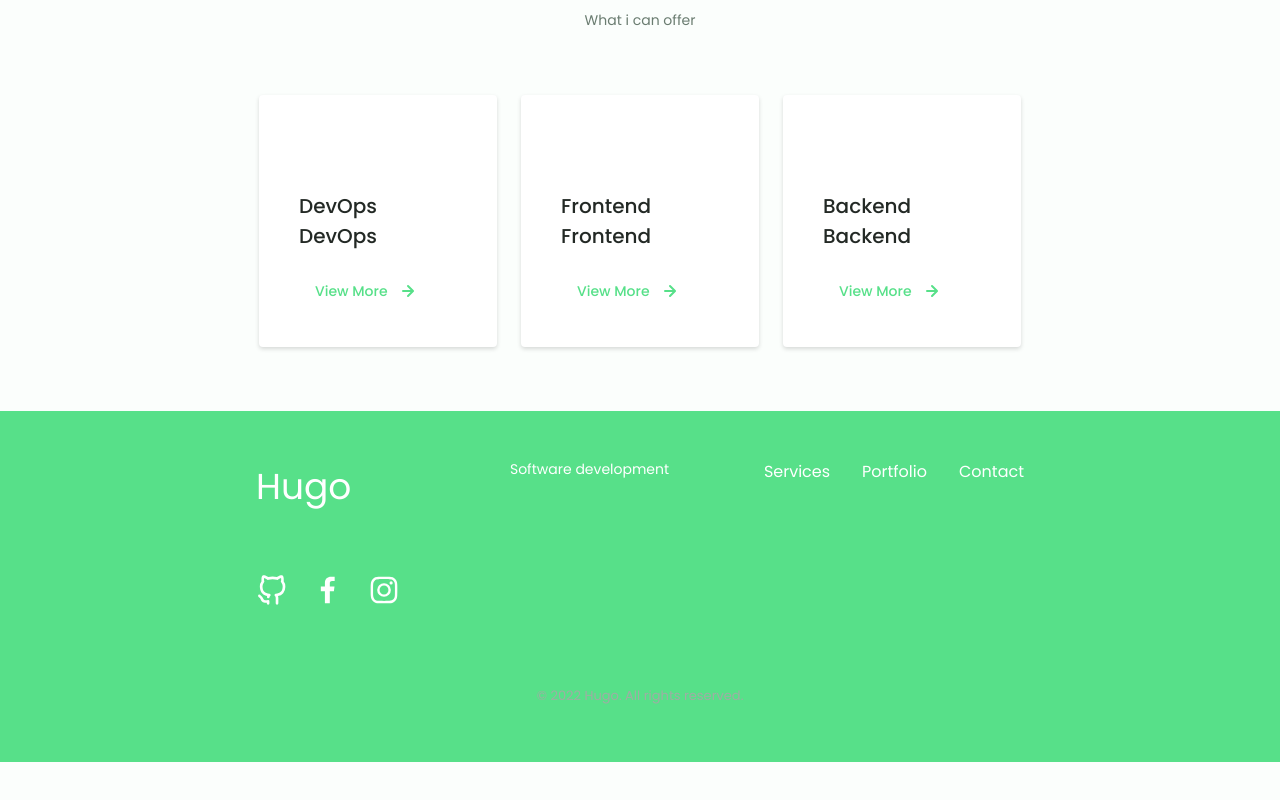
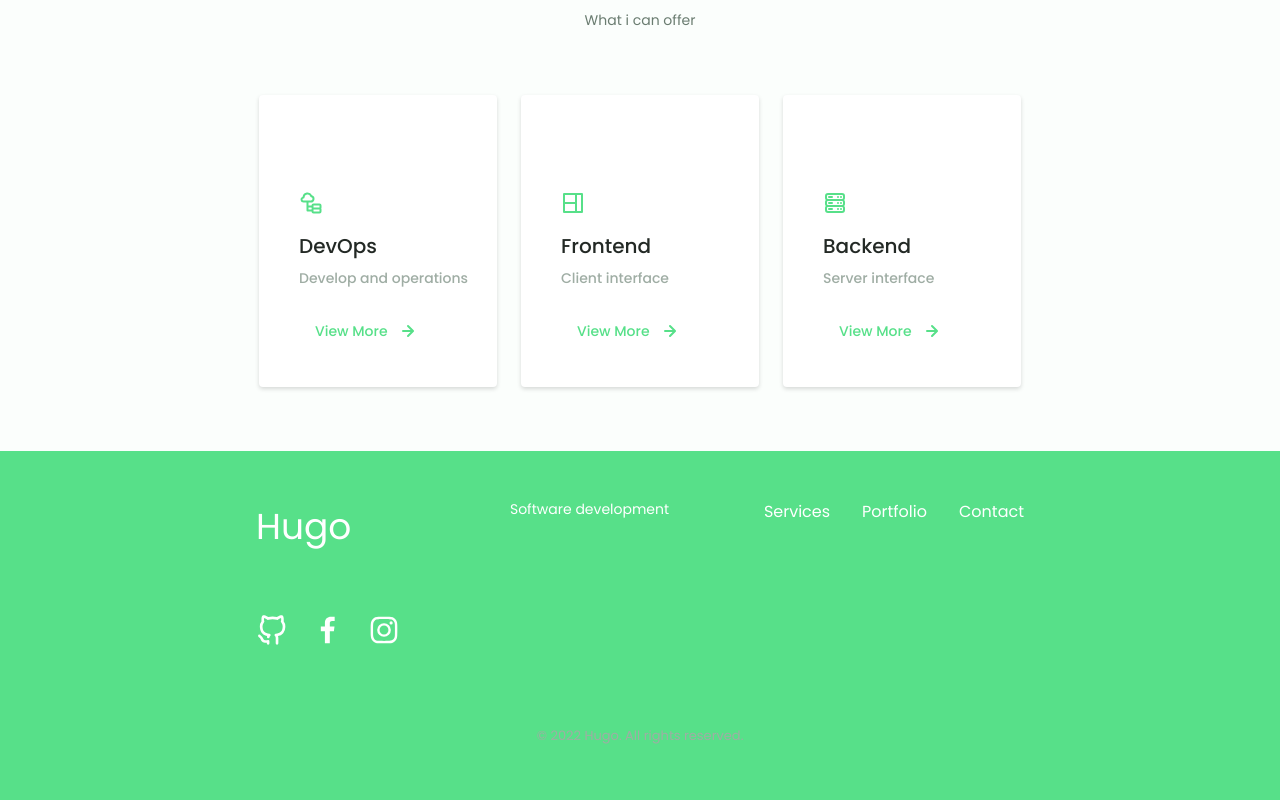
Before and after one commit to hmanzoni/hugoindevworld, a React (Create React App) app: page / in a window 1280 px wide. Shown: the part 2887-3687 px from the top of the page. Before the commit the page ends 3649 px from the top, so only its background shows below. Built offline with nearby package versions, Linux system fonts and the light colour scheme.

Commit message:
Services: fix and improve the code and text

```diff
--- a/src/assets/css/services.css
+++ b/src/assets/css/services.css
@@ -29,6 +29,11 @@
   font-size: var(--h3-font-size);
   margin-bottom: var(--mb-1);
   font-weight: var(--font-medium);
+}
+
+.services__subtitle {
+  font-size: var(--small-font-size);
+  color: var(--text-color-light);
 }
 
 .services__button {
--- a/src/components/Services.js
+++ b/src/components/Services.js
@@ -1,5 +1,4 @@
-import React, { useContext, useState } from 'react';
-import { UilArrowRight, UilTimes } from '@iconscout/react-unicons';
+import React, { useContext, useState, useEffect } from 'react';
 import '../assets/css/services.css';
 import customContext from '../context/customs/customsContext';
 import foundIcon from './functions/foundIcon';
@@ -12,29 +11,30 @@ const ServicesList = ({ text, checkCircle }) => (
   </li>
 );
 
-const ServicesContent = ({ cardInfo, clickerFn, checkCircle, textServicesContent }) => {
+const ServicesContent = ({ cardInfo, clickerFn, iconsObj, textServicesContent }) => {
+  const {checkCircle, arrowRight, timesIcon } = iconsObj;
   return (
     <div className="services__content">
-      <div>
+      <div onClick={() => clickerFn(cardInfo.code)}>
         {cardInfo.icon}
         <h3 className="services__title">
           {cardInfo.title}
           <br />
-          {cardInfo.subtitle}
+          <span className="services__subtitle">{cardInfo.subtitle}</span>
         </h3>
       </div>
       <span className="button button--flex button--small button--link services__button" onClick={() => clickerFn(cardInfo.code)}>
         {textServicesContent}
-        <UilArrowRight className="button__icon" />
+        {arrowRight}
       </span>
       <div className={`services__modal ${cardInfo.isOpen && 'active-modal'}`} onClick={(e) => e.target.className === 'services__modal active-modal' && clickerFn(cardInfo.code)}>
         <div className="services__modal-content">
           <h4 className="services__modal-title">
             {cardInfo.title}
             <br />
-            {cardInfo.subtitle}
+            <span className="services__subtitle">{cardInfo.subtitle}</span>
           </h4>
-          <UilTimes className="services__modal-close" onClick={() => clickerFn(cardInfo.code)} />
+          <div onClick={() => clickerFn(cardInfo.code)} >{timesIcon}</div>
           <ul className="services__modal-services grid">
             {cardInfo.textsList.map((text, index) => (
               <ServicesList key={index} text={text} checkCircle={checkCircle} />
@@ -53,20 +53,25 @@ const Services = () => {
   const { icons, language } = customsContext;
 
   const {title, subtitle, textServicesContent, servicesCardsInfo} = servicesInfo[language || 'en'];
-  const { mainIcon1} = servicesInfo['unique'];
+  const { mainIcon1, mainIcon2, mainIcon3 } = servicesInfo['unique'];
 
-  const checkCircle = foundIcon(icons, mainIcon1.name, mainIcon1.class);
-  const services = [];
+  const iconsObj = {
+    checkCircle: foundIcon(icons, mainIcon1.name, mainIcon1.class),
+    arrowRight: foundIcon(icons, mainIcon2.name, mainIcon2.class),
+    timesIcon: foundIcon(icons, mainIcon3.name, mainIcon3.class)
+  }
 
-  servicesCardsInfo.forEach(service => {
-    const iconElement = foundIcon(icons, service.icon, service.iconClass);
-    service.icon = iconElement
-    services.push(service);
-  });
+  useEffect(() => {
+    const services = [];
 
-  if (!servicesContent.length) {
+    servicesCardsInfo.forEach(service => {
+      const iconElement = foundIcon(icons, service.iconName, service.iconClass);
+      service.icon = iconElement;
+      services.push(service);
+    });
+
     setServicesContent(services);
-  }
+  }, [language, servicesCardsInfo, icons]);
 
   const handlerOpenClose = (servCode) => {
     const index = servicesContent.findIndex(skill => skill.code === servCode);
@@ -85,7 +90,7 @@ const Services = () => {
       <span className="section__subtitle">{subtitle}</span>
       <div className="services__container container grid">
         {servicesContent.map((serviceContent, index) => (
-          <ServicesContent key={index} cardInfo={serviceContent} clickerFn={handlerOpenClose} checkCircle={checkCircle} textServicesContent={textServicesContent} />
+          <ServicesContent key={index} cardInfo={serviceContent} clickerFn={handlerOpenClose} iconsObj={iconsObj} textServicesContent={textServicesContent} />
         ))}
       </div>
     </section>
--- a/src/components/data/services.json
+++ b/src/components/data/services.json
@@ -6,9 +6,9 @@
     "servicesCardsInfo": [
       {
         "title": "DevOps",
-        "icon": "UilCloudDatabaseTree",
+        "iconName": "UilCloudDatabaseTree",
         "iconClass":"services__icon",
-        "subtitle": "DevOps",
+        "subtitle": "Develop and operations",
         "code": "DO",
         "isOpen": false,
         "textsList": [
@@ -22,9 +22,9 @@
       },
       {
         "title": "Frontend",
-        "icon": "UilWebGrid",
+        "iconName": "UilWebGrid",
         "iconClass":"services__icon",
-        "subtitle": "Frontend",
+        "subtitle": "Client interface",
         "code": "FE",
         "isOpen": false,
         "textsList": [
@@ -36,9 +36,9 @@
       },
       {
         "title": "Backend",
-        "icon": "UilServer",
+        "iconName": "UilServer",
         "iconClass":"services__icon",
-        "subtitle": "Backend",
+        "subtitle": "Server interface",
         "code": "BE",
         "isOpen": false,
         "textsList": [
@@ -57,9 +57,9 @@
     "servicesCardsInfo": [
       {
         "title": "DevOps",
-        "icon": "UilCloudDatabaseTree",
+        "iconName": "UilCloudDatabaseTree",
         "iconClass":"services__icon",
-        "subtitle": "DevOps",
+        "subtitle": "Desarrollo y operaciones",
         "code": "DO",
         "isOpen": false,
         "textsList": [
@@ -73,9 +73,9 @@
       },
       {
         "title": "Frontend",
-        "icon": "UilWebGrid",
+        "iconName": "UilWebGrid",
         "iconClass":"services__icon",
-        "subtitle": "Frontend",
+        "subtitle": "Interfaz cliente",
         "code": "FE",
         "isOpen": false,
         "textsList": [
@@ -87,9 +87,9 @@
       },
       {
         "title": "Backend",
-        "icon": "UilServer",
+        "iconName": "UilServer",
         "iconClass":"services__icon",
-        "subtitle": "Backend",
+        "subtitle": "Interfaz servidor",
         "code": "BE",
         "isOpen": false,
         "textsList": [
@@ -108,9 +108,9 @@
     "servicesCardsInfo": [
       {
         "title": "DevOps",
-        "icon": "UilCloudDatabaseTree",
+        "iconName": "UilCloudDatabaseTree",
         "iconClass":"services__icon",
-        "subtitle": "DevOps",
+        "subtitle": "Sviluppo e operazioni",
         "code": "DO",
         "isOpen": false,
         "textsList": [
@@ -124,9 +124,9 @@
       },
       {
         "title": "Frontend",
-        "icon": "UilWebGrid",
+        "iconName": "UilWebGrid",
         "iconClass":"services__icon",
-        "subtitle": "Frontend",
+        "subtitle": "Interfaccia cliente",
         "code": "FE",
         "isOpen": false,
         "textsList": [
@@ -138,9 +138,9 @@
       },
       {
         "title": "Backend",
-        "icon": "UilServer",
+        "iconName": "UilServer",
         "iconClass":"services__icon",
-        "subtitle": "Backend",
+        "subtitle": "Interfaccia server",
         "code": "BE",
         "isOpen": false,
         "textsList": [
@@ -156,6 +156,14 @@
     "mainIcon1": {
       "name": "UilCheckCircle",
       "class":"services__modal-icon"
+    },
+    "mainIcon2": {
+      "name": "UilArrowRight",
+      "class":"button__icon"
+    },
+    "mainIcon3": {
+      "name": "UilTimes",
+      "class":"services__modal-close"
     }
   }
 }
```
